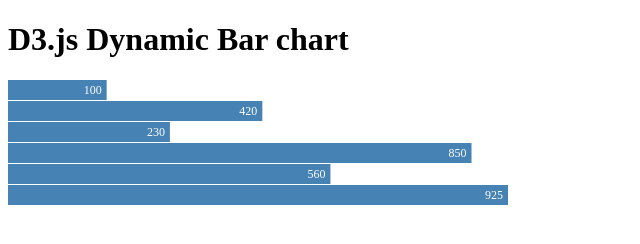
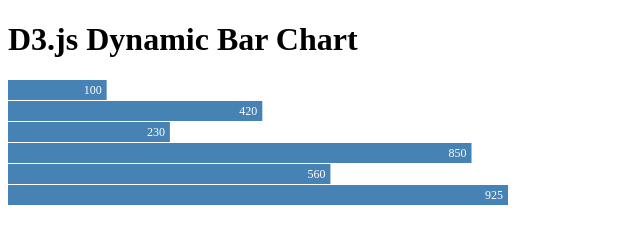
Before and after one commit to anjalikrishna-11/D3.js-Dynamic-Bar-chart, a plain HTML site: page index.html in a window 1280 px wide. Shown: the full height of the page, 0-640 px from the left. Drawn offline with nearby package versions, Linux system fonts and the light colour scheme.

Commit message:
Update index.html

```diff
--- a/index.html
+++ b/index.html
@@ -23,7 +23,7 @@
     </style>
 </head>
 <body>
-    <h1>D3.js Dynamic Bar chart</h1>
+    <h1>D3.js Dynamic Bar Chart</h1>
     <script>
         // Define the dataset
         const dataset = [100, 420, 230, 850, 560, 925];
```
